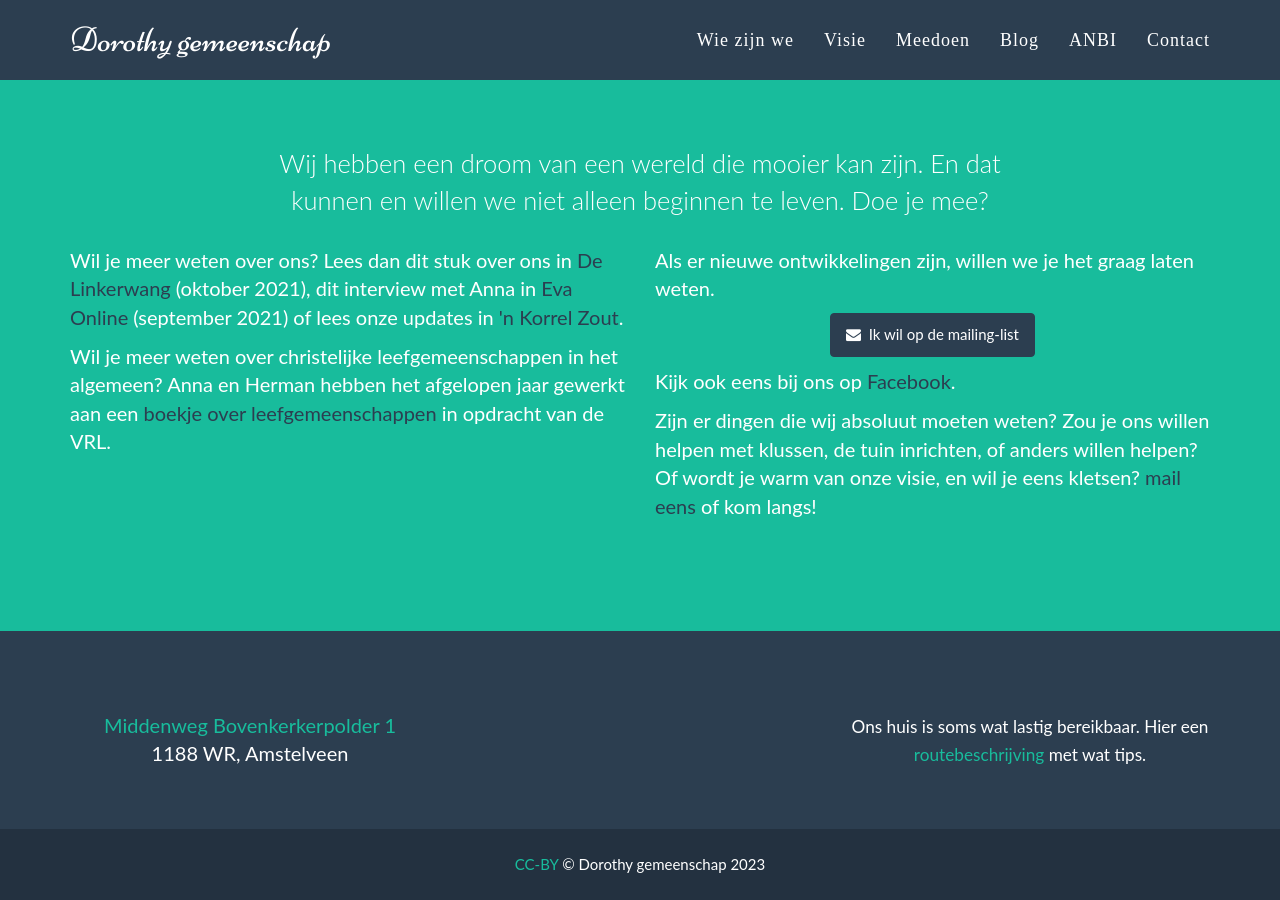
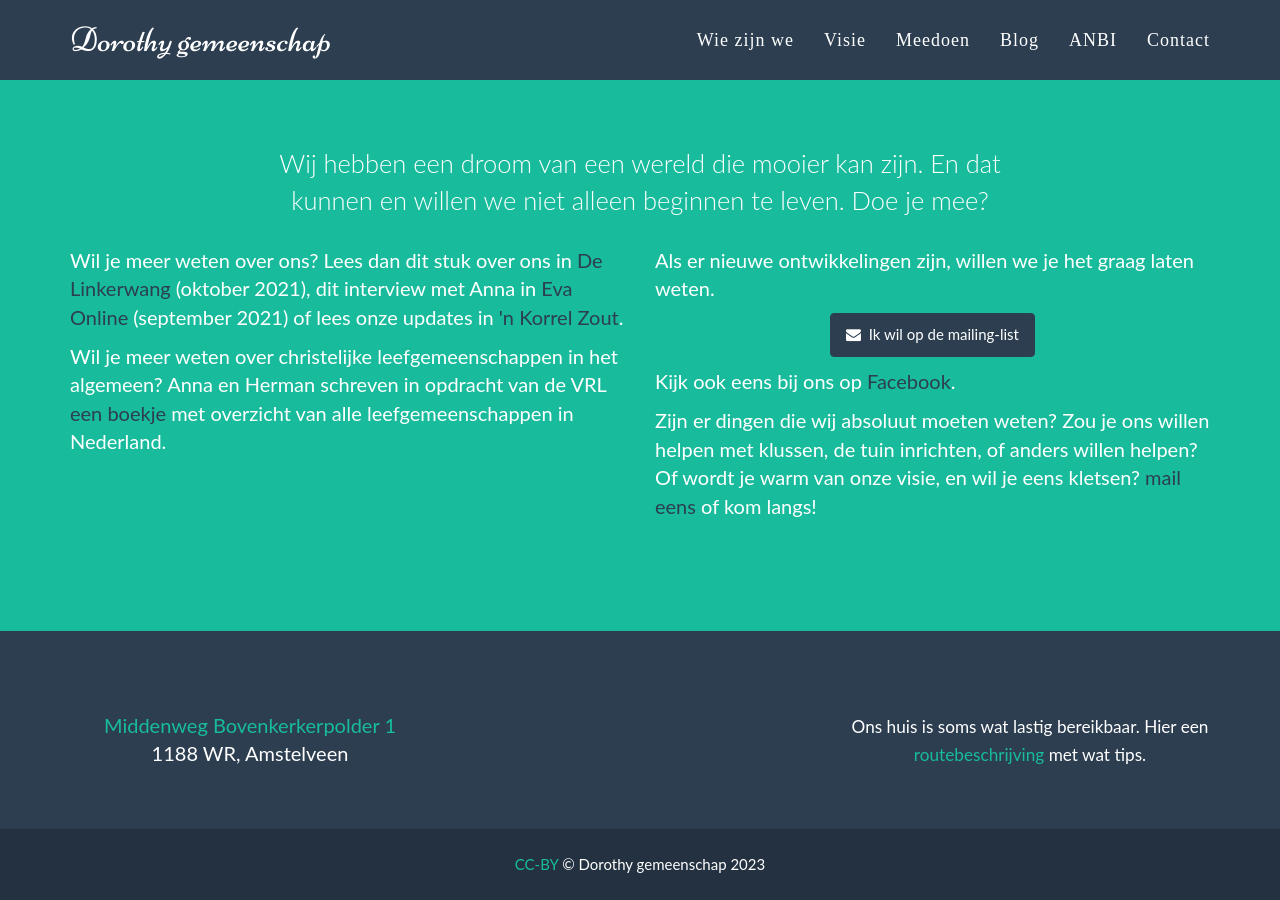
Before and after one commit to dorothygemeenschap/dorothygemeenschap.github.io, a Jekyll site: the page built from anbi.html, in a window 1280 px wide and 900 px high, scrolled down 986 px. Built offline with Jekyll 4.4.1, drawn with Linux system fonts in a browser that asks for light colours; some web fonts are replaced.

Commit message:
Update join.html

```diff
--- a/_includes/join.html
+++ b/_includes/join.html
@@ -24,7 +24,7 @@
                   Wil je meer weten over ons? Lees dan dit stuk over ons in <a href="img/dorothy_in_delinkerwang_oktober2021.pdf">De Linkerwang</a> (oktober 2021), dit interview met Anna in <a href="https://eva.eo.nl/artikel/2021/09/anna-woont-met-haar-gezin-in-een-leefgemeenschap">Eva Online</a> (september 2021) of lees onze updates in <a href="https://korrelzout.noelhuis.nl/">'n Korrel Zout</a>.
                   </p>
                   <p>
-                     Wil je meer weten over christelijke leefgemeenschappen in het algemeen? Anna en Herman hebben het afgelopen jaar gewerkt aan een <a href="https://verenigingreligieuzeleefgemeenschappen.nl/het-overzicht-van-leefgemeenschappen/">boekje over leefgemeenschappen</a> in opdracht van de VRL.
+                     Wil je meer weten over christelijke leefgemeenschappen in het algemeen? Anna en Herman schreven in opdracht van de VRL <a href="https://verenigingreligieuzeleefgemeenschappen.nl/het-overzicht-van-leefgemeenschappen/"> een boekje</a> met overzicht van alle leefgemeenschappen in Nederland.
                 </p>
               </div>
 
```
